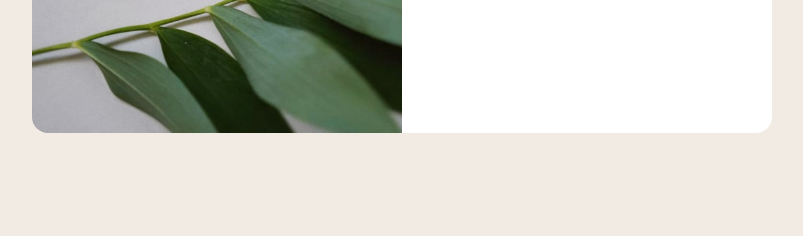
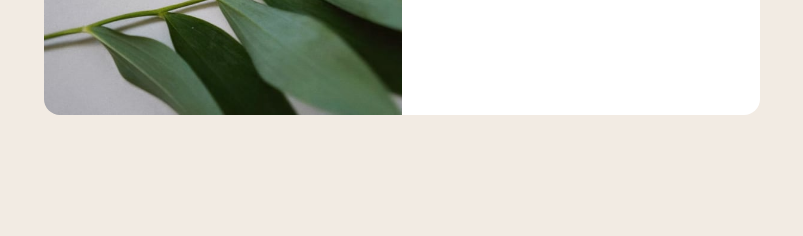
Before and after one commit to LorenzoTesoro/Product_previw_card_component, a plain HTML site: page index.html in a window 1280 px wide. Shown: the part 564-800 px from the top of the page, without its empty margins (238-1041 px from the left). Drawn offline with nearby package versions, Linux system fonts and the light colour scheme.

Commit message:
fixed accessibility problems

```diff
--- a/assets/css/style.css
+++ b/assets/css/style.css
@@ -19,7 +19,7 @@ body{
     background-color: var(--clr-bg);
     font-family: 'Montserrat', sans-serif;
 }
-.container{
+main{
     max-height: 100%;
     padding:2rem;
 }
@@ -42,6 +42,7 @@ h1{
 .category, .product_description, .original_price{
     color: var(--clr-grayish-dark);
 }
+
 /* #endregion common rules */
 
 /* flex-container */
@@ -100,10 +101,6 @@ h1{
     border: none;
 }
 
-.product_img_desktop{
-    display: none;
-}
-
 /* hover effects  */
 button:hover{
     background-color: hsl(158, 85%, 16%);
@@ -113,24 +110,20 @@ button:hover{
 
 /* Responsive */
 
-@media screen and (min-width: 768px){ /* tablet size */
+@media screen and (min-width: 768px){
     body{
         display: flex;
         align-items: center;
-        height: 100vh;
+        justify-content: center;
+        min-height: 100vh;
     }
     .row{
         flex-direction: row;
     }
-    .product_img{
-        display: none;
-    }
-    .product_img_desktop{
-        display: block;
-    }
-    .product_img_desktop img{
+    .product_img img{
         border-top-left-radius: 1rem;
         border-bottom-left-radius: 1rem;
+        border-top-right-radius: 0;
     }
     .product{
         border-bottom-left-radius: 0;
@@ -140,9 +133,8 @@ button:hover{
 }
 
 @media screen and (min-width: 992px){
-    .container{
+    main{
         max-height: 580px;
         max-width: 780px;
     }
 }
-/* Todo: add desktop size */
--- a/index.html
+++ b/index.html
@@ -26,13 +26,17 @@
     <link rel="stylesheet" href="./assets/css/style.css" />
   </head>
   <body>
+    <main>
       <div class="container">
         <div class="row row-cols-1 row-cols-md-2">
           <div class="col product_img p-0">
+            <picture>
+              <source
+                media="(min-width: 768px)"
+                srcset="./assets/images/image-product-desktop.jpg"
+              />
               <img src="./assets/images/image-product-mobile.jpg" alt="" />
-        </div>
-        <div class="col product_img_desktop p-0">
-          <img src="./assets/images/image-product-desktop.jpg" alt="" />
+            </picture>
           </div>
           <div class="col product">
             <div class="category text-uppercase py-2">Perfume</div>
@@ -54,6 +58,7 @@
           </div>
         </div>
       </div>
+    </main>
 
     <!-- Bootstrap libraries -->
     <script
```
Lines whose indentation alone changed are shown as unchanged.
